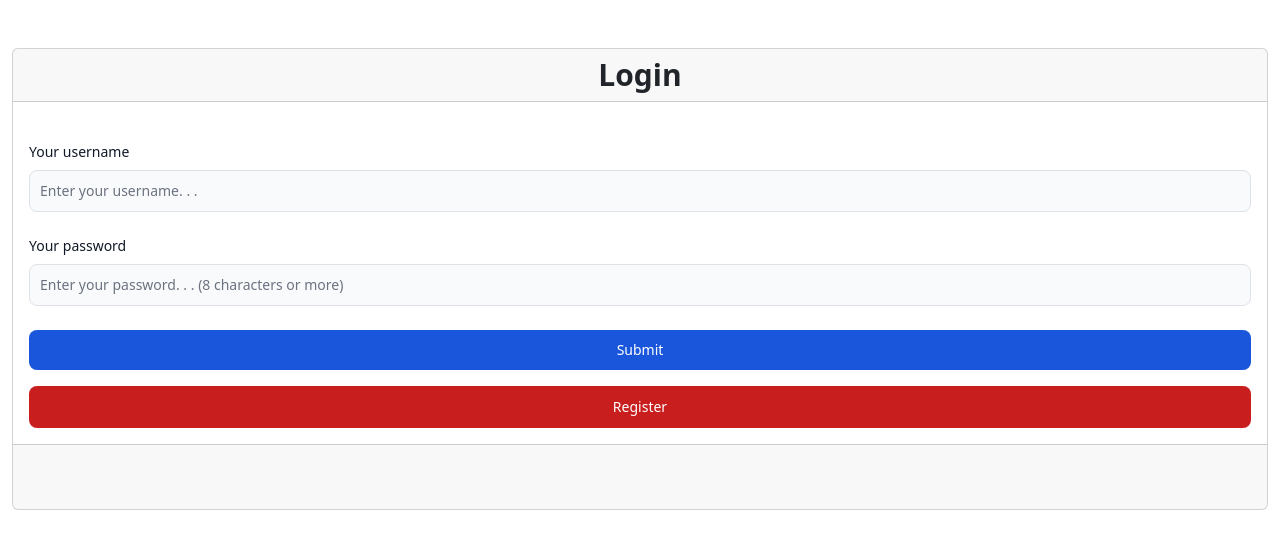
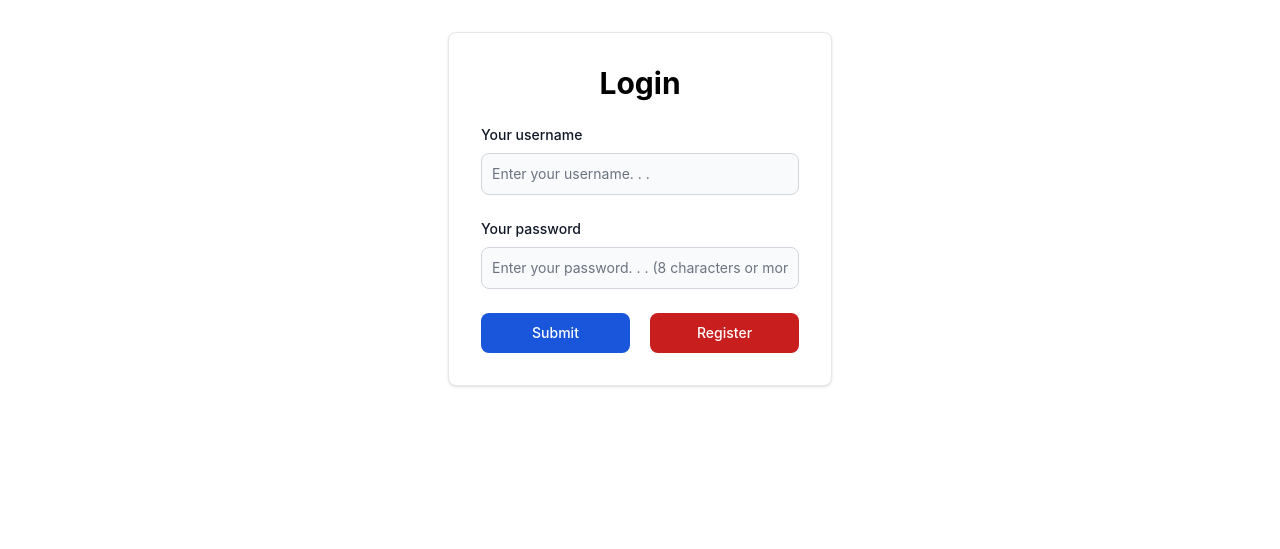
Before and after one commit to JohnFilhmar/WEBAPP_PROJECT, a CodeIgniter app: page /index.php/login in a window 1280 px wide. Shown: the top 549 px of the page. Run offline with CodeIgniter, Linux system fonts and the light colour scheme; data that the repository does not hold is empty; some libraries are stand-ins or nearby versions.

Commit message:
templating

```diff
--- a/app/config/routes.php
+++ b/app/config/routes.php
@@ -44,9 +44,9 @@ defined('PREVENT_DIRECT_ACCESS') OR exit('No direct script access allowed');
 |
 */
 
+$router->get('/', 'UserController::goToFrontpage');
 $router->get('/login', 'UserController::logForm');
 $router->get('/regForm', 'UserController::regForm');
-$router->get('/', 'UserController::goToFrontpage');
 $router->get('/logout', 'UserController::logout');
 
 $router->post('/auth', 'UserController::authenticate');
--- a/app/controllers/UserController.php
+++ b/app/controllers/UserController.php
@@ -51,9 +51,11 @@ class UserController extends Controller {
                     $this->call->view('dashboard');
                     return;
                 } else {
+                    $this->session->set_userdata('message','Incorrect Password.');
                     redirect('login');
                 }
             } else {
+                $this->session->set_userdata('message','Incorrect Username or Password.');
                 redirect('login');
             }
         }
--- a/app/views/login.php
+++ b/app/views/login.php
@@ -5,14 +5,14 @@
     <meta charset="UTF-8">
     <meta name="viewport" content="width=device-width, initial-scale=1.0">
     <title>Login - JMS</title>
-    <link href="https://cdn.jsdelivr.net/npm/bootstrap@5.3.2/dist/css/bootstrap.min.css" rel="stylesheet" integrity="sha384-T3c6CoIi6uLrA9TneNEoa7RxnatzjcDSCmG1MXxSR1GAsXEV/Dwwykc2MPK8M2HN" crossorigin="anonymous">
+    <link href="https://cdnjs.cloudflare.com/ajax/libs/flowbite/2.1.1/flowbite.min.css"  rel="stylesheet" />
     <link rel="stylesheet" href="<?=base_url(); ?>public/css/flowbite.min.css">
 </head>
 
 <body>
-    <div class="container">
-    <div class="card mt-5">
-        <h3 class="text-3xl font-bold dark:text-white text-center card-header">Login</h3><br>
+    <div class="flex items-center justify-center min-h-screen">
+        <div class="w-full max-w-sm p-4 bg-white border border-gray-200 rounded-lg shadow sm:p-6 md:p-8 dark:bg-gray-800 dark:border-gray-700 mt-8">
+            <h3 class="text-3xl font-bold dark:text-white text-center card-header">Login</h3><br>
             <form action="/auth" method="post" class="card-body">
                 <div class="mb-6">
                     <label for="username" class="block mb-2 text-sm font-medium text-gray-900 dark:text-white">Your username</label>
@@ -22,16 +22,14 @@
                     <label for="password" class="block mb-2 text-sm font-medium text-gray-900 dark:text-white">Your password</label>
                     <input type="password" id="password" name="password" class="bg-gray-50 border border-gray-300 text-gray-900 text-sm rounded-lg focus:ring-blue-500 focus:border-blue-500 block w-full p-2.5 dark:bg-gray-700 dark:border-gray-600 dark:placeholder-gray-400 dark:text-white dark:focus:ring-blue-500 dark:focus:border-blue-500" placeholder="Enter your password. . . (8 characters or more)" minlength="8" required>
                 </div>
-                <button type="submit" class="w-100 text-white bg-blue-700 hover:bg-blue-800 focus:ring-4 focus:outline-none focus:ring-blue-300 font-medium rounded-lg text-sm w-full sm:w-auto px-5 py-2.5 text-center dark:bg-blue-600 dark:hover:bg-blue-700 dark:focus:ring-blue-800">Submit</button>
-                <a class="btn w-100 text-white bg-red-700 mt-3 hover:bg-red-800 focus:ring-4 focus:outline-none focus:ring-red-300 font-medium rounded-lg text-sm w-full sm:w-auto px-5 py-2.5 text-center dark:bg-red-600 dark:hover:bg-red-700 dark:focus:ring-red-800" href="/regForm">Register</a>
+                <div class="grid grid-cols-2 gap-5">
+                    <button type="submit" class="w-100 text-white bg-blue-700 hover:bg-blue-800 focus:ring-4 focus:outline-none focus:ring-blue-300 font-medium rounded-lg text-sm w-full sm:w-auto px-5 py-2.5 text-center dark:bg-blue-600 dark:hover:bg-blue-700 dark:focus:ring-blue-800">Submit</button>
+                    <a class="w-100 text-white bg-red-700 hover:bg-red-800 focus:ring-4 focus:outline-none focus:ring-red-300 font-medium rounded-lg text-sm w-full sm:w-auto px-5 py-2.5 text-center dark:bg-red-600 dark:hover:bg-red-700 dark:focus:ring-red-800" href="/regForm">Register</a>
+                </div>
             </form>
-            <!-- <a href="/regForm">Register</a> -->
-            <div class="card-footer">
-                <div class="mt-5"></div>
-            </div>
         </div>
     </div>
-    <script src="<?= base_url(); ?>public/js/flowbite.min.js"></script>
+    <script src="https://cdnjs.cloudflare.com/ajax/libs/flowbite/2.1.1/flowbite.min.js"></script>
 </body>
 
 </html>
```
